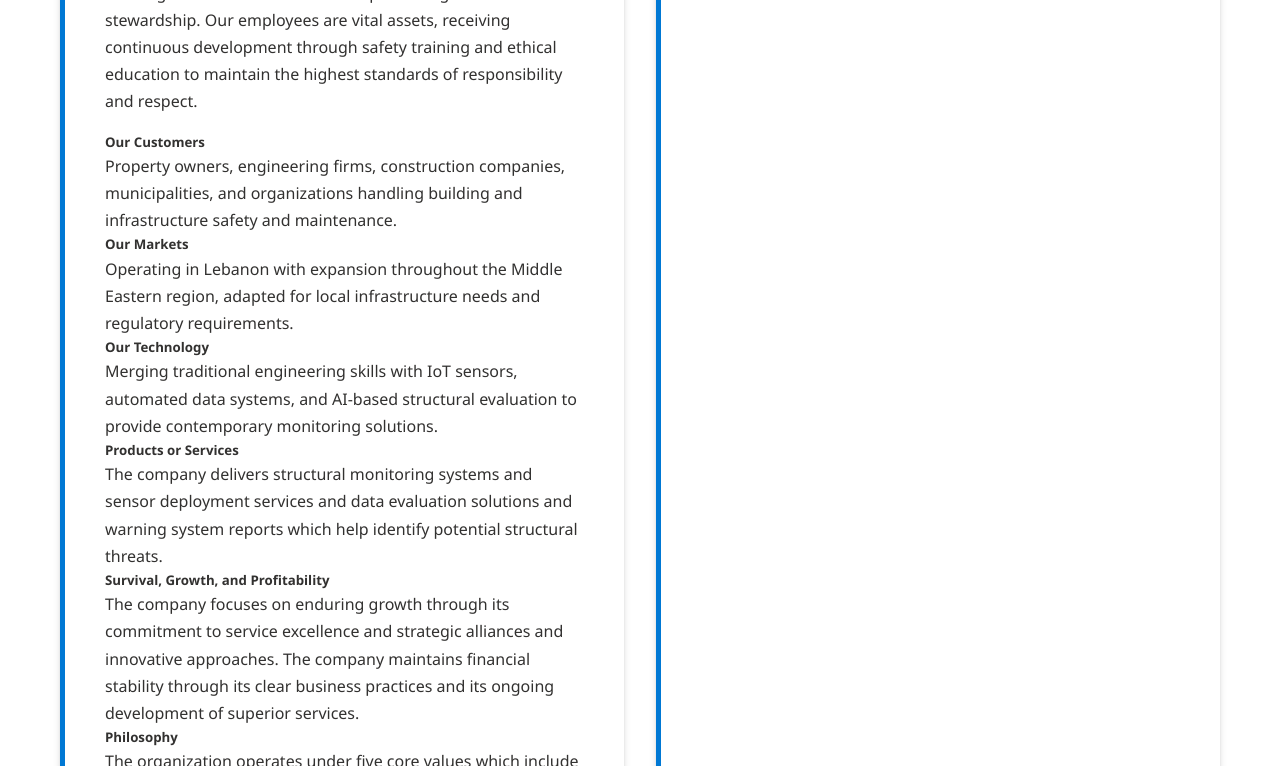
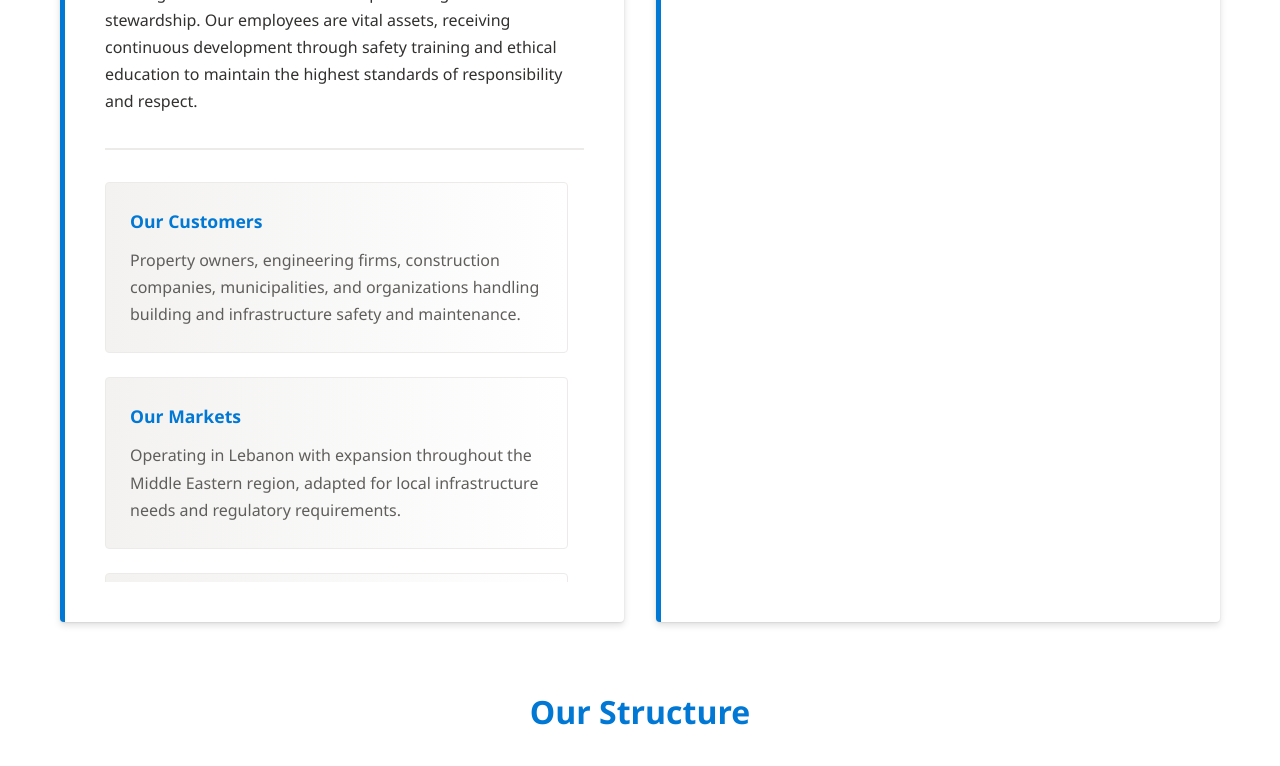
Before and after one commit to Alain-04/WEB_Ethics, a plain HTML site: page index.html in a window 1280 px wide. Shown: the part 1320-2086 px from the top of the page. Drawn offline with Linux system fonts and the light colour scheme.

Commit message:
Update styles.css

```diff
--- a/styles.css
+++ b/styles.css
@@ -279,6 +279,75 @@ header.navbar nav.container {
     color: var(--text-light);
     line-height: 1.7;
     margin-bottom: 0;
+}
+
+/* Mission Statements Scrollable Section */
+.mission-statements {
+    margin-top: 2rem;
+    padding-top: 2rem;
+    border-top: 2px solid var(--border-color);
+}
+
+.mission-statements h4 {
+    color: var(--primary-color);
+    margin-bottom: 1.5rem;
+    font-size: 1.3rem;
+    font-weight: 600;
+    text-align: center;
+}
+
+.mission-statements-scrollable {
+    max-height: 400px;
+    overflow-y: auto;
+    padding-right: 1rem;
+    padding-bottom: 0.5rem;
+}
+
+.mission-statements-scrollable::-webkit-scrollbar {
+    width: 8px;
+}
+
+.mission-statements-scrollable::-webkit-scrollbar-track {
+    background: var(--bg-light);
+    border-radius: 4px;
+}
+
+.mission-statements-scrollable::-webkit-scrollbar-thumb {
+    background: var(--primary-color);
+    border-radius: 4px;
+}
+
+.mission-statements-scrollable::-webkit-scrollbar-thumb:hover {
+    background: var(--secondary-color);
+}
+
+.mission-statement-item {
+    padding: 1.5rem;
+    margin-bottom: 1.5rem;
+    background: linear-gradient(to right, var(--bg-light) 0%, white 100%);
+    border-radius: 4px;
+    border-left: 4px solid var(--primary-color);
+    border: 1px solid var(--border-color);
+    transition: transform 0.2s, box-shadow 0.2s;
+}
+
+.mission-statement-item:hover {
+    transform: translateX(5px);
+    box-shadow: var(--shadow-sm);
+    border-left-color: var(--accent-color);
+}
+
+.mission-statement-item h5 {
+    color: var(--primary-color);
+    margin-bottom: 0.75rem;
+    font-size: 1.1rem;
+    font-weight: 600;
+}
+
+.mission-statement-item p {
+    color: var(--text-light);
+    line-height: 1.7;
+    margin: 0;
 }
 
 /* Departments Grid */
@@ -753,6 +822,18 @@ aside.ethics-toc nav a:hover {
         grid-template-columns: 1fr;
     }
 
+    .mission-statements-scrollable {
+        max-height: 300px;
+    }
+
+    .mission-statement-item {
+        padding: 1rem;
+    }
+
+    .mission-statement-item h5 {
+        font-size: 1rem;
+    }
+
     .conclusion-points {
         grid-template-columns: 1fr;
     }
```
